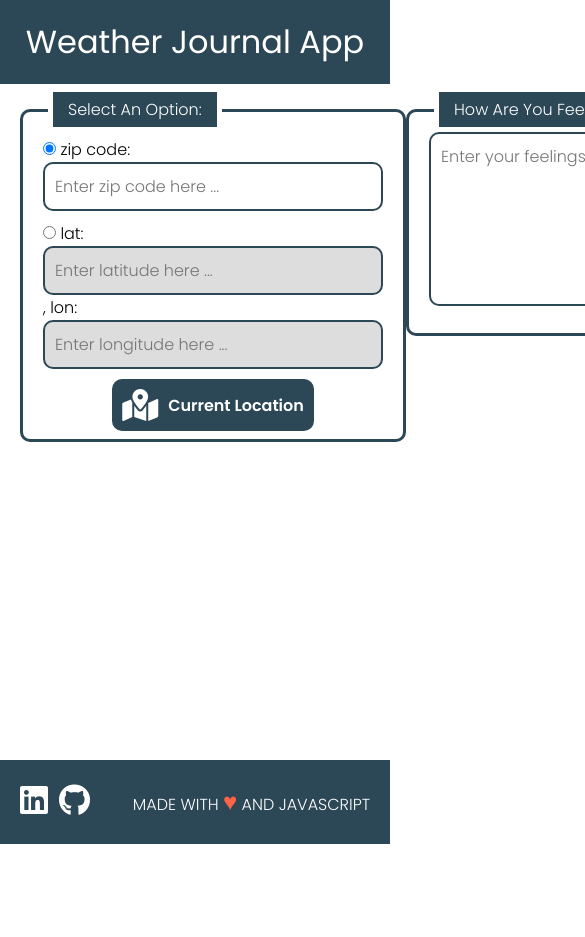
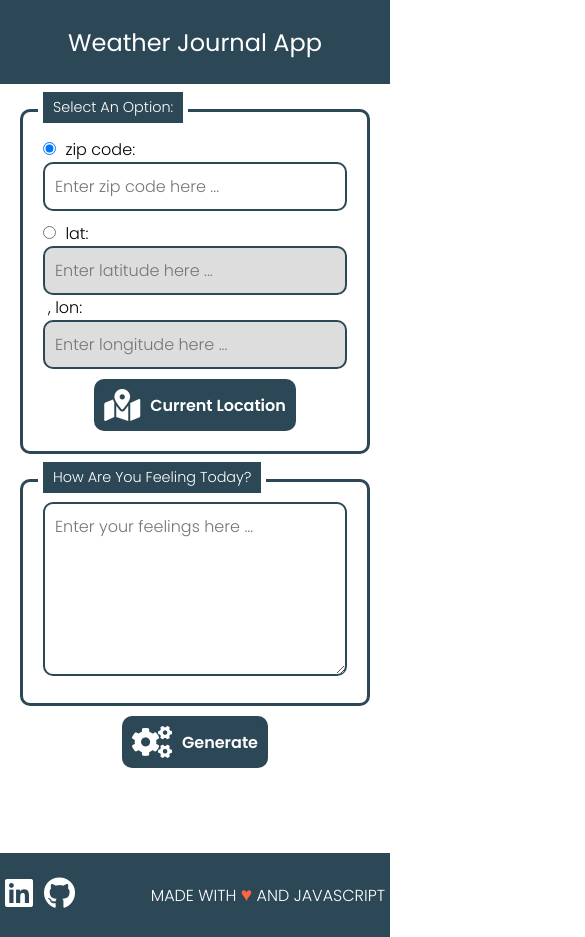
Before and after one commit to ibrahimelmokhtar/js-sample-weather-app, a website: page website/index.html in a window 390 px wide. Shown: the top 937 px of the page, 585 px wide, since content can reach past the window. Before the commit the page ends 844 px from the top, so only its background shows below. Drawn offline with Linux system fonts and the light colour scheme.

Commit message:
Modify design to be responsive for smartphones

```diff
--- /dev/null
+++ b/website/css/responsive-smartphones.css
@@ -0,0 +1,117 @@
+
+/* Smartphone devices */
+@media screen and (max-width: 767px) {
+    /* ************************************************************** */
+    /* *************************   Header   ************************* */
+    /* ************************************************************** */
+    header {
+        position: absolute;
+        top: 0;
+    }
+
+    header h1.headline {
+        font-size: 1.5em;
+    }
+
+    /* ************************************************************** */
+    /* **************   General Rules for Sections   **************** */
+    /* ************************************************************** */
+    main {
+        margin: 10vh 20px;
+        height: fit-content;
+    }
+
+    section h2.section__title {
+        font-size: 0.9em;
+        padding: 5px 10px;
+        left: 15px;
+    }
+
+    main div#user__inputs__container {
+        height: fit-content;
+        flex-direction: column;
+    }
+
+    /* ************************************************************** */
+    /* **********************   Error Message   ********************* */
+    /* ************************************************************** */
+    div.error__container {
+        font-size: 0.9em;
+    }
+
+    /* ************************************************************** */
+    /* **********************   Input Section   ********************* */
+    /* ************************************************************** */
+    section.location__section {
+        width: 100%;
+    }
+
+    section.location__section div.user__input {
+        display: flex;
+        flex-direction: column;
+    }
+
+    section.location__section div input[type='text'] {
+        width: 100%;
+    }
+
+    /* ************************************************************** */
+    /* ********************   Feeling Section   ********************* */
+    /* ************************************************************** */
+    section.feeling__section {
+        width: 100%;
+        margin-bottom: 10px;
+    }
+
+    section.feeling__section textarea {
+        width: 100%;
+    }
+
+    /* ************************************************************** */
+    /* ********************   Display Section   ********************* */
+    /* ************************************************************** */
+    section.display__section {
+        justify-content: space-between;
+        align-items: center;
+        width: 100%;
+    }
+
+    section.display__section div.row__displayed {
+        flex-direction: column-reverse;
+    }
+
+    section.display__section div.item i {
+        width: 40px;
+        margin-right: 10px;
+        margin-left: 20px;
+    }
+
+    section.display__section div.item {
+        width: 100%;
+        justify-content: flex-start;
+        margin-top: 10px;
+    }
+
+    section.display__section h3#temp {
+        width: 80%;
+        justify-content: space-evenly;
+    }
+
+    section.display__section span#temp__value,
+    section.display__section span#temp__symbol {
+        font-size: 1.5rem;
+    }
+
+    /* ************************************************************** */
+    /* *************************   Footer   ************************* */
+    /* ************************************************************** */
+    footer {
+        position: relative;
+        bottom: 0;
+        padding: 0 5px;
+    }
+
+    footer div#footer__quote span {
+        font-size: 1.2em;
+    }
+}
--- a/website/css/styles.css
+++ b/website/css/styles.css
@@ -131,8 +131,6 @@ div.hide__error {
 /* **********************   Input Section   ********************* */
 /* ************************************************************** */
 section.location__section {
-    height: 90%;
-
     display: flex;
     flex-direction: column;
     justify-content: space-around;
@@ -152,6 +150,7 @@ section.feeling__section textarea {
 section.location__section input[type='radio'],
 section.location__section div label {
     cursor: pointer;
+    padding: 5px;
 }
 
 section.location__section div input[type='text']:enabled {
--- a/website/index.html
+++ b/website/index.html
@@ -20,6 +20,7 @@
 
     <!-- Load Styles -->
     <link rel="stylesheet" href="css/styles.css">
+    <link rel="stylesheet" href="css/responsive-smartphones.css">
   </head>
   <body>
     <!-- Page Header -->
@@ -38,9 +39,11 @@
 
           <!-- Zip Code Input -->
           <div class="user__input active__input">
+            <span>
               <input type="radio" name="input__selection" id="zip__selected" value="zipcode" checked>
               <label for="zip__selected">zip code:</label>
               <input type="text" id="zip" placeholder="Enter zip code here ...">
+            </span>
           </div>
           <div class="error__container hide__error" id="zipcode__error">
             <i class="fas fa-exclamation-triangle fa-x"></i>
@@ -49,11 +52,15 @@
 
           <!-- Latitude and Longitude Inputs -->
           <div class="user__input">
+            <span>
               <input type="radio" name="input__selection" id="coords__selected" value="coords">
               <label for="coords__selected">lat:</label>
               <input type="text" id="latitude" placeholder="Enter latitude here ..." disabled>
+            </span>
+            <span>
               <label for="coords__selected">, lon:</label>
               <input type="text" id="longitude" placeholder="Enter longitude here ..." disabled>
+            </span>
           </div>
           <div class="error__container hide__error" id="coords__error">
             <i class="fas fa-exclamation-triangle fa-x"></i>
@@ -92,8 +99,10 @@
             </div>
 
             <h3 id="temp">
+              <span id="temp__displayed">
                 <span id="temp__value">temp_placeholder</span>
                 <span id="temp__symbol">&deg;</span>
+              </span>
               <span id="temp__unit__selection">
                 <span id="temp__Fahrenheit" class="active__degree">F</span>
                 <span>/</span>
--- a/website/js/app.js
+++ b/website/js/app.js
@@ -79,9 +79,9 @@ const activateInputFields = (event, forceActivatedID='') => {
 
 // Get current geolocation of the user:
 const getCurrentLocation = () => {
-    window.alert('To use this feature, you must allow this website to know your location.');
-
+    // check that navigator.geolocation is supported by the browser:
     if (navigator.geolocation) {
+        // get current location:
         navigator.geolocation.getCurrentPosition(location => {      // success call.
             // activate latitude/longitude input section:
             activateInputFields('', 'coords__selected');
```
Lines whose indentation alone changed are shown as unchanged.
